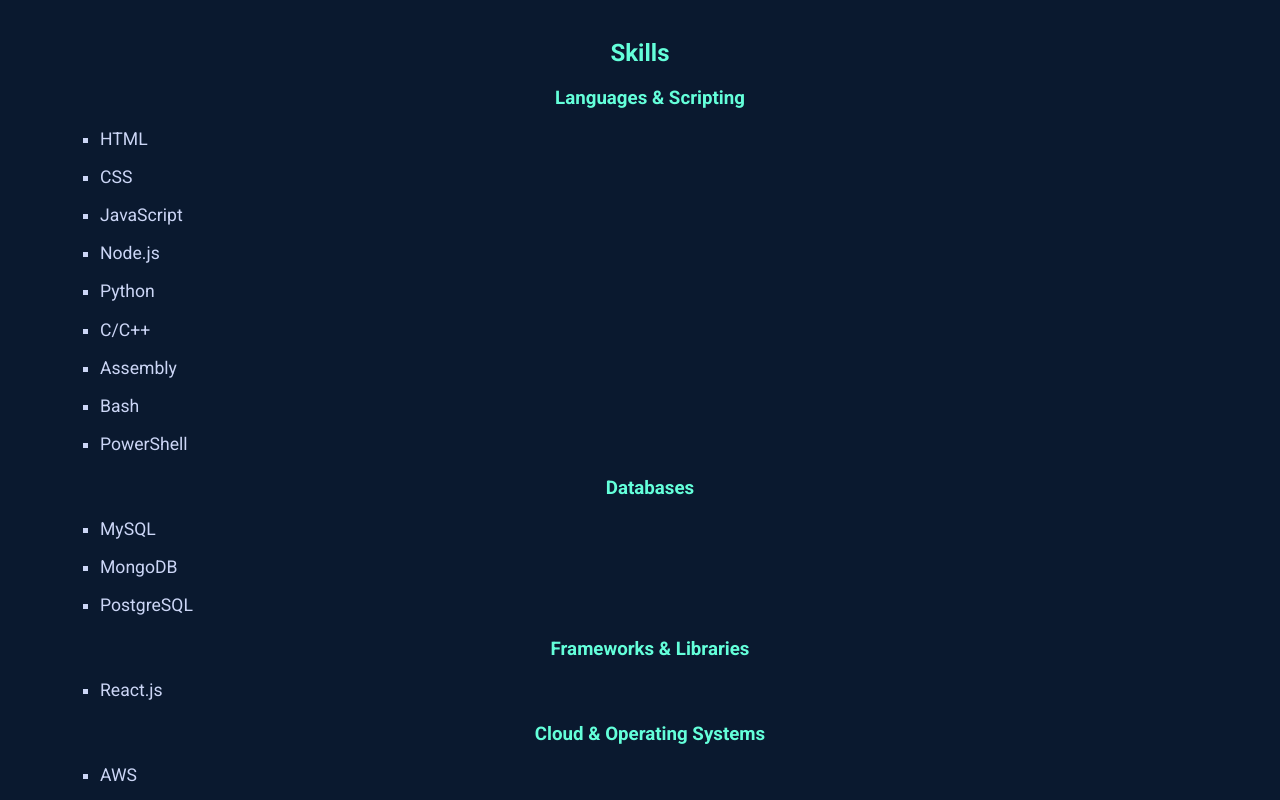
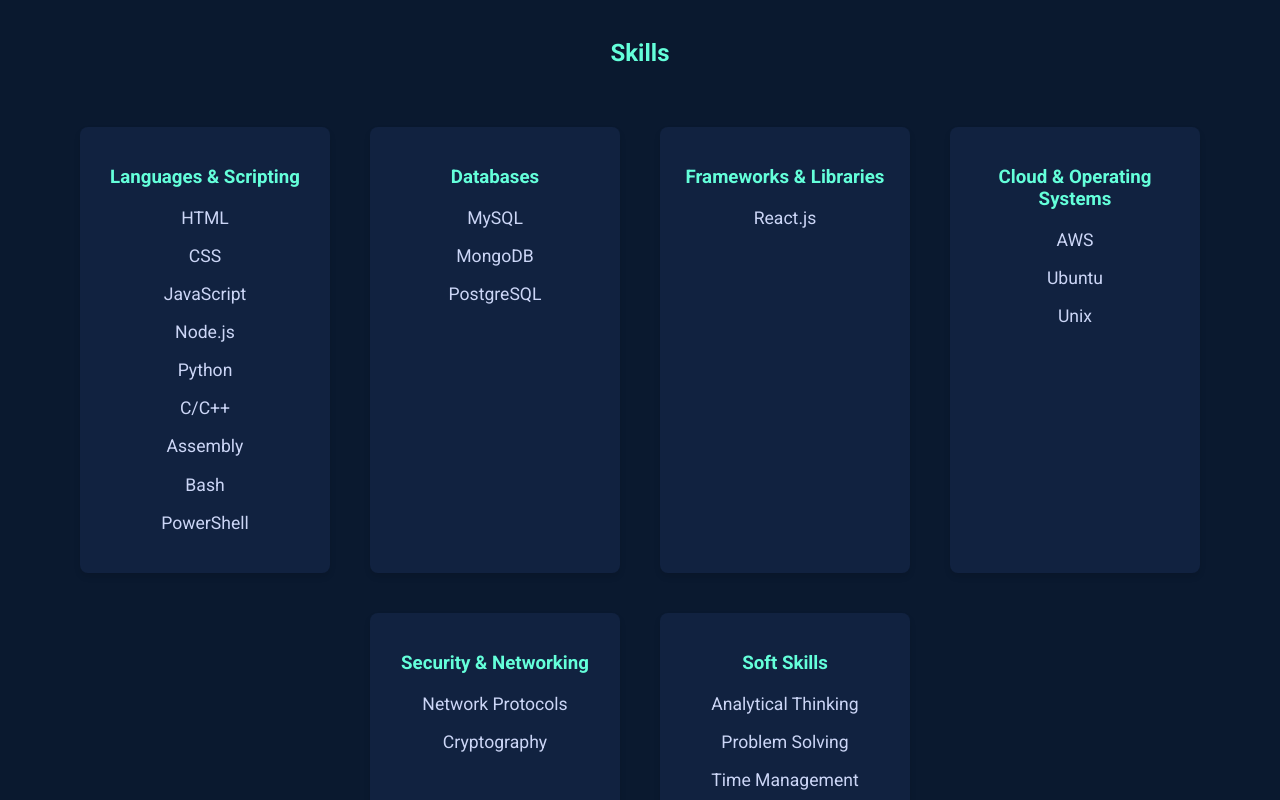
Before and after one commit to amirkhalifa285/my-portfolio, a React (Create React App) app: page / in a window 1280 px wide. Shown: the part 4120-4920 px from the top of the page. Built offline with nearby package versions, Linux system fonts and the light colour scheme.

Commit message:
rearrange skills

```diff
--- a/src/components/Skills.js
+++ b/src/components/Skills.js
@@ -5,29 +5,41 @@
   padding: 80px 20px;
   background-color: #0a192f;
   color: #ccd6f6;
+  display: flex;
+  flex-direction: column;
+  align-items: center;
 `;
 
-const SkillsList = styled.div`
-  margin-left: 20px;
+const SkillsContainer = styled.div`
+  display: flex;
+  flex-wrap: wrap;
+  justify-content: center;
+  gap: 40px;
+  margin-top: 40px;
+`;
+
+const SkillCategory = styled.div`
+  background-color: #112240;
+  border-radius: 8px;
+  padding: 20px;
+  width: 250px;
+  box-shadow: 0 4px 6px rgba(0, 0, 0, 0.1);
 
   h3 {
     color: #64ffda;
-    margin-bottom: 10px;
+    margin-bottom: 15px;
+    text-align: center;
   }
 
   ul {
-    list-style-type: square;
-    margin-left: 20px;
+    list-style-type: none;
+    padding: 0;
 
     li {
       margin-bottom: 10px;
       line-height: 1.6;
-    }
-  }
-
-  @media (max-width: 768px) {
-    ul {
-      columns: 1;
+      color: #ccd6f6;
+      text-align: center;
     }
   }
 `;
@@ -36,7 +48,8 @@
   return (
     <SkillsSection id="skills">
       <h2>Skills</h2>
-      <SkillsList>
+      <SkillsContainer>
+        <SkillCategory>
           <h3>Languages & Scripting</h3>
           <ul>
             <li>HTML</li>
@@ -49,32 +62,42 @@
             <li>Bash</li>
             <li>PowerShell</li>
           </ul>
+        </SkillCategory>
 
+        <SkillCategory>
           <h3>Databases</h3>
           <ul>
             <li>MySQL</li>
             <li>MongoDB</li>
             <li>PostgreSQL</li>
           </ul>
+        </SkillCategory>
 
+        <SkillCategory>
           <h3>Frameworks & Libraries</h3>
           <ul>
             <li>React.js</li>
           </ul>
+        </SkillCategory>
 
+        <SkillCategory>
           <h3>Cloud & Operating Systems</h3>
           <ul>
             <li>AWS</li>
             <li>Ubuntu</li>
             <li>Unix</li>
           </ul>
+        </SkillCategory>
 
+        <SkillCategory>
           <h3>Security & Networking</h3>
           <ul>
             <li>Network Protocols</li>
             <li>Cryptography</li>
           </ul>
+        </SkillCategory>
 
+        <SkillCategory>
           <h3>Soft Skills</h3>
           <ul>
             <li>Analytical Thinking</li>
@@ -83,7 +106,8 @@
             <li>Communication</li>
             <li>Monitoring</li>
           </ul>
-      </SkillsList>
+        </SkillCategory>
+      </SkillsContainer>
     </SkillsSection>
   );
 }
```
Lines whose indentation alone changed are shown as unchanged.
